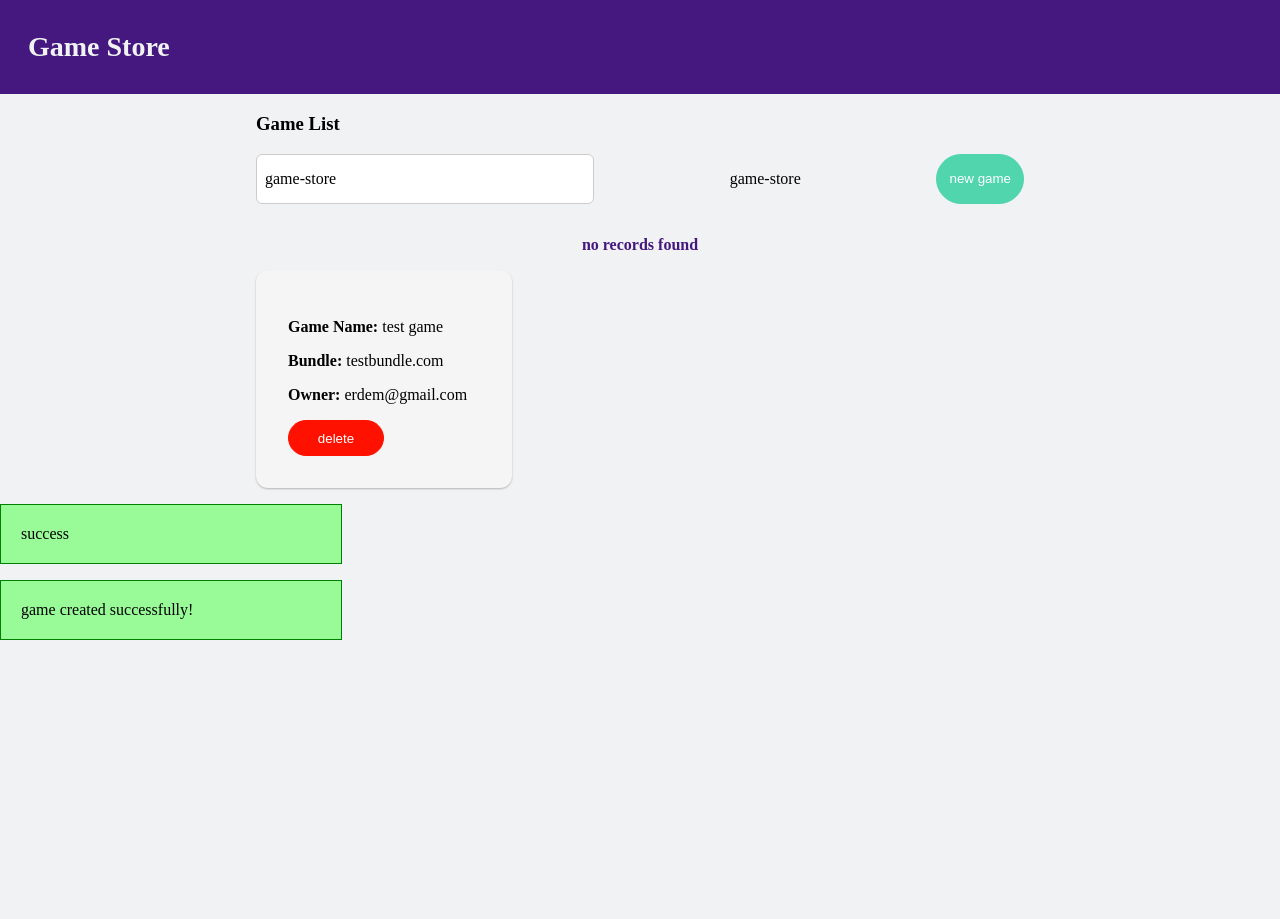
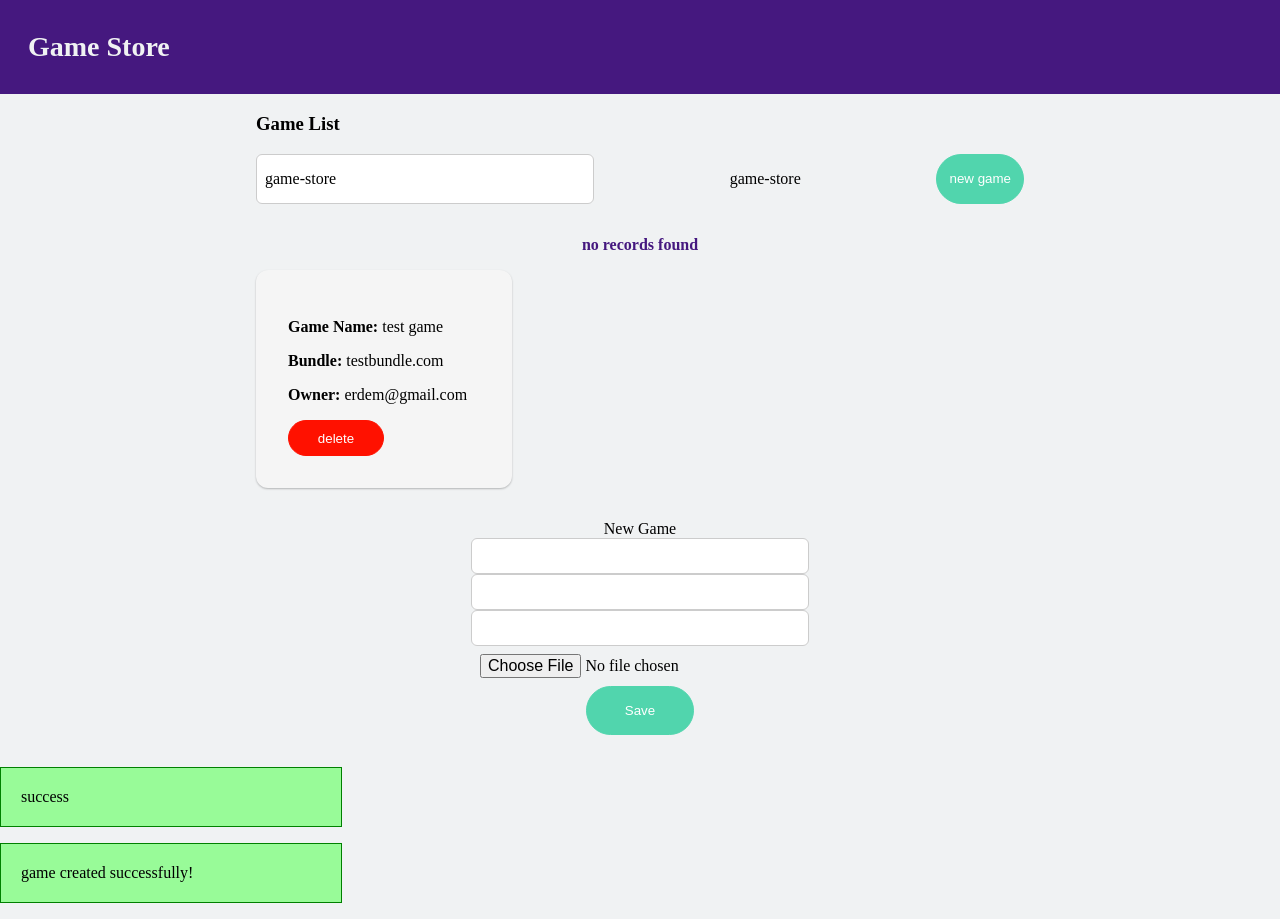
Before and after one commit to zeynepdndr/game-store, an Angular app: page / in a window 1280 px wide. Before the commit the page ends 800 px from the top, so only its background shows below. Built offline with nearby package versions, Linux system fonts and the light colour scheme.

Commit message:
Add new-game component

```diff
--- a/src/app/app.component.html
+++ b/src/app/app.component.html
@@ -1,3 +1,4 @@
-<app-header>kjhjk</app-header>
+<app-header></app-header>
 <app-game-list></app-game-list>
+<app-new-game></app-new-game>
 <app-success-alert></app-success-alert>
--- a/src/app/app.module.ts
+++ b/src/app/app.module.ts
@@ -7,6 +7,7 @@ import { HeaderComponent } from './header/header.component';
 import { SuccessAlertComponent } from './success-alert/success-alert.component';
 import { GameListComponent } from './game-list/game-list.component';
 import { GameItemComponent } from './game-item/game-item.component';
+import { NewGameComponent } from './new-game/new-game.component';
 
 @NgModule({
   declarations: [
@@ -15,6 +16,7 @@ import { GameItemComponent } from './game-item/game-item.component';
     SuccessAlertComponent,
     GameListComponent,
     GameItemComponent,
+    NewGameComponent,
   ],
   imports: [BrowserModule, FormsModule],
   providers: [],
--- /dev/null
+++ b/src/app/new-game/new-game.component.css
@@ -0,0 +1,80 @@
+.new-game {
+  /* background-color: rgb(31, 31, 31);
+    padding: 1rem;
+    margin: 2rem auto;
+    width: 50rem;
+    max-width: 95%;
+    border-radius: 12px;
+    text-align: center;
+    box-shadow: 0 1px 8px rgb(31, 31, 31); */
+
+  text-align: center;
+  max-width: 45rem;
+  width: 90%;
+  margin: auto;
+  margin-top: 1rem;
+  position: relative;
+  border-radius: 14px;
+  padding: 1rem;
+}
+
+.game-list {
+  margin: 0 auto;
+  width: 60%;
+}
+
+.container {
+  padding: 0;
+  margin: 0;
+  margin-bottom: 2rem;
+  display: flex;
+  flex-wrap: row wrap;
+  justify-content: space-between;
+  gap: 1rem;
+  font-size: 1rem;
+}
+
+.file-upload {
+  border: none;
+}
+
+button {
+  border: 1px solid #51d5ad;
+  background-color: #51d5ad;
+  color: white;
+  border-radius: 26px;
+  width: 15%;
+  border-radius: 26px;
+  padding: 1rem;
+}
+
+button:hover {
+  background-color: #43ab8c;
+}
+
+button:disabled,
+button:focus:disabled,
+button:hover:disabled,
+button:active:disabled {
+  background: #c2c8c8;
+  border-color: #c2c8c8;
+  color: #666666;
+  cursor: not-allowed;
+}
+
+h3 {
+  font: bold;
+}
+
+input {
+  font: inherit;
+  padding: 0.5rem;
+  border-radius: 6px;
+  border: 1px solid #ccc;
+  width: 20rem;
+  max-width: 100%;
+}
+.summary h2 {
+  font-size: 2rem;
+  margin-top: 0;
+}
--- /dev/null
+++ b/src/app/new-game/new-game.component.html
@@ -0,0 +1,22 @@
+<div class="new-game">
+  <header class="title">New Game</header>
+  <div class="content">
+    <form onSubmit="{null}">
+      <div class="new-book__controls">
+        <div class="new-book__control">
+          <input type="text" />
+        </div>
+        <div class="new-book__control">
+          <input type="number" min="0" step="1" />
+        </div>
+        <div class="new-book__control">
+          <input type="text" />
+        </div>
+        <input class="file-upload" type="file" id="file" />
+        <div class="new-book__actions">
+          <Button type="submit">Save</Button>
+        </div>
+      </div>
+    </form>
+  </div>
+</div>
--- /dev/null
+++ b/src/app/new-game/new-game.component.ts
@@ -0,0 +1,15 @@
+import { Component, OnInit } from '@angular/core';
+
+@Component({
+  selector: 'app-new-game',
+  templateUrl: './new-game.component.html',
+  styleUrls: ['./new-game.component.css']
+})
+export class NewGameComponent implements OnInit {
+
+  constructor() { }
+
+  ngOnInit(): void {
+  }
+
+}
```
Also changed, not shown: 1 other file (tests, documents, lock files or other folders).
